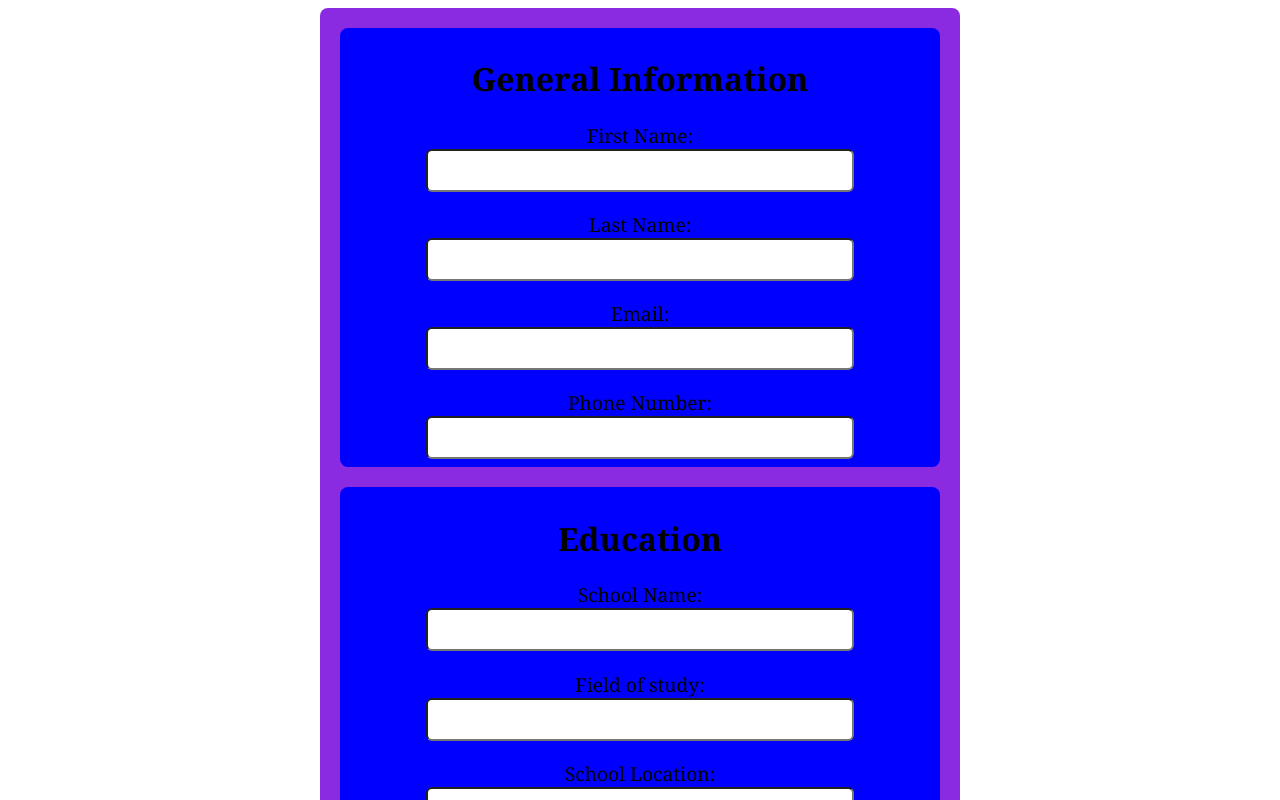
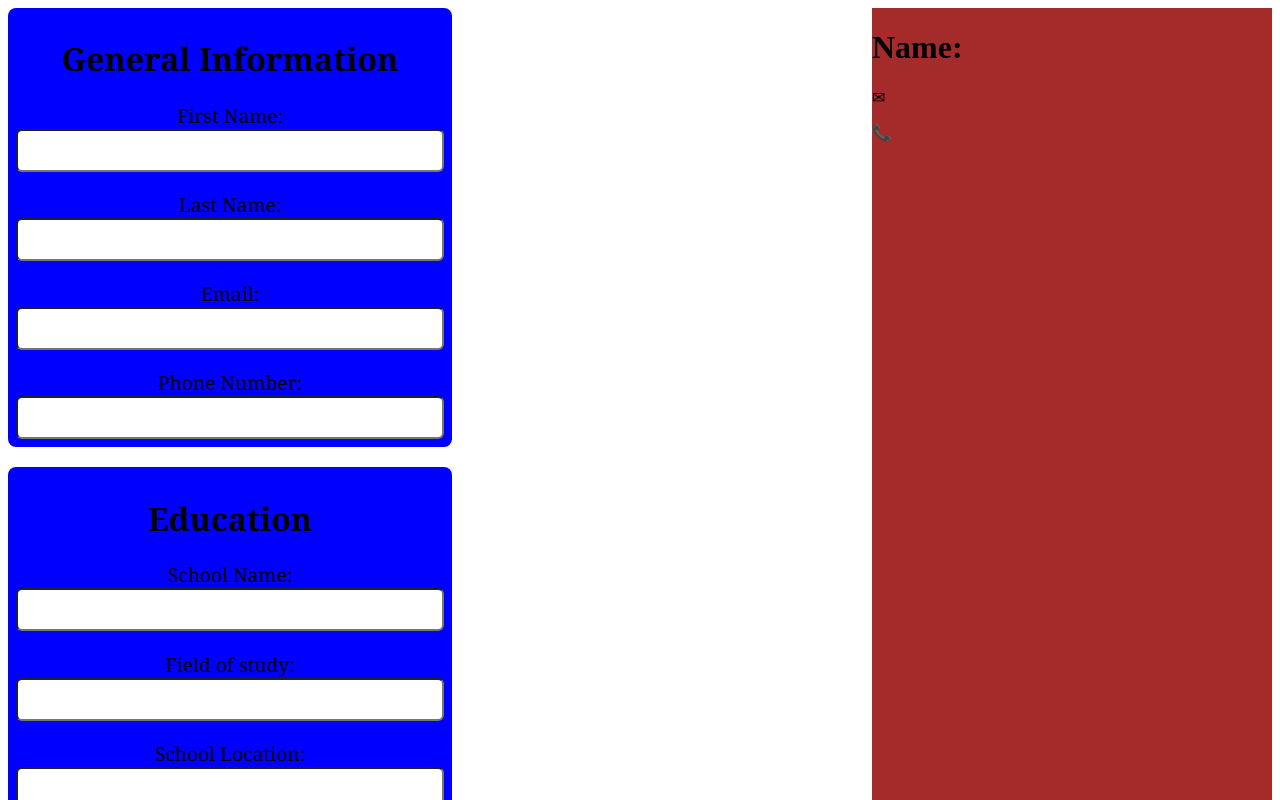
Before and after one commit to Olive-Njoroge/Cv-Project, a React (Vite) app: page / in a window 1280 px wide. Shown: the top 800 px of the page. Built offline with nearby package versions, Linux system fonts and the light colour scheme.

Commit message:
Added a section for the cv template

```diff
--- a/src/Cv.jsx
+++ b/src/Cv.jsx
@@ -83,7 +83,8 @@ function Cv(){
 
     return(
         <>
-        <div className="input">
+        <div className="cv-container">
+            <div className="input">
             <div className="general-information">
             <h1>General Information</h1>
             <p>First Name: {name.fName}</p>
@@ -149,6 +150,17 @@ function Cv(){
         </div>
         </div>
 
+         <div className="cv-template">
+            <h1>Name: {name.fName} {name.lName}</h1>
+            <p>✉{name.email}</p>
+            <p>📞{name.number}</p>
+        </div>
+        </div>
+
+
+
+
+
 
 
 
--- a/src/index.css
+++ b/src/index.css
@@ -1,8 +1,8 @@
 .input{
-    background-color: blueviolet;
+    /*background-color: blueviolet;
     max-width: 600px;
     margin: 0 auto;
-    padding: 20px;
+    padding: 20px;*/
     border-radius: 8px;
 }
 
@@ -97,3 +97,15 @@ body.blur-background{
     border-radius: 5px;
     margin-bottom: 5px;
 }
+
+.cv-container{
+    display: flex;
+    gap: 20px;
+    justify-content: space-between;
+}
+
+.cv-template{
+    background-color: brown;
+    width: 400px;
+    color: black;
+}
```
